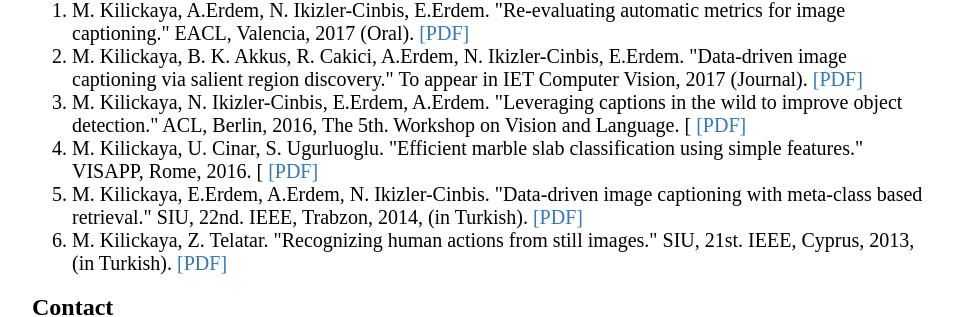
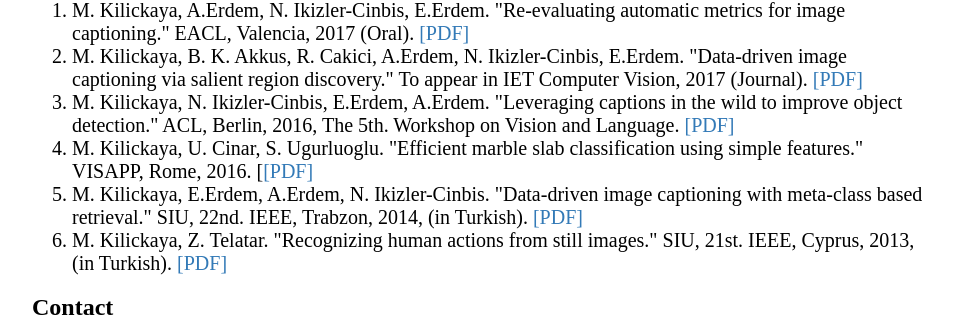
Before and after one commit to kilickaya/kilickaya.github.io, a Jekyll site: the page built from index.html, in a window 1280 px wide. Shown: the part 926-1243 px from the top of the page, without its empty margins (160-1119 px from the left). Built offline with Jekyll 4.4.1, drawn with Linux system fonts in a browser that asks for light colours.

Commit message:
Update index.html

```diff
--- a/index.html
+++ b/index.html
@@ -21,11 +21,11 @@
 
 	<ol>
 	  <li style="font-size:20px">M. Kilickaya, A.Erdem, N. Ikizler-Cinbis, E.Erdem. "Re-evaluating automatic metrics for image captioning." EACL, Valencia, 2017 (Oral). <a href="https://arxiv.org/pdf/1612.07600">[PDF]</a></li>
-	  <li style="font-size:20px">M. Kilickaya, B. K. Akkus, R. Cakici, A.Erdem, N. Ikizler-Cinbis, E.Erdem. "Data-driven image captioning via salient region discovery."  To appear in IET Computer Vision, 2017 (Journal). <a href="http://digital-library.theiet.org/content/journals/10.1049/iet-cvi.2016.0286"> [PDF]</a></li>
-	  <li style="font-size:20px">M. Kilickaya, N. Ikizler-Cinbis, E.Erdem, A.Erdem. "Leveraging captions in the wild to improve object detection." ACL, Berlin, 2016, The 5th. Workshop on Vision and Language. [<a href="https://www.aclweb.org/anthology/W/W16/W16-3204.pdf"> [PDF]</a></li>
-	  <li style="font-size:20px">M. Kilickaya, U. Cinar, S. Ugurluoglu. "Efficient marble slab classification using simple features." VISAPP, Rome, 2016. [<a href="http://www.scitepress.org/DigitalLibrary/PublicationsDetail.aspx?ID=4dN32E92EKw%3d&t=1"> [PDF]</a></li>
-	  <li style="font-size:20px">M. Kilickaya, E.Erdem, A.Erdem, N. Ikizler-Cinbis. "Data-driven image captioning with meta-class based retrieval." SIU, 22nd. IEEE, Trabzon, 2014, (in Turkish). <a href="http://web.cs.hacettepe.edu.tr/~aykut/papers/captiontransferbymetaclass.pdf"> [PDF]</a></li>
-	  <li style="font-size:20px">M. Kilickaya, Z. Telatar. "Recognizing human actions from still images." SIU, 21st. IEEE, Cyprus, 2013, (in Turkish). <a href="http://ieeexplore.ieee.org/abstract/document/6531181/?reload=true"> [PDF]</a></li>
+	  <li style="font-size:20px">M. Kilickaya, B. K. Akkus, R. Cakici, A.Erdem, N. Ikizler-Cinbis, E.Erdem. "Data-driven image captioning via salient region discovery."  To appear in IET Computer Vision, 2017 (Journal). <a href="http://digital-library.theiet.org/content/journals/10.1049/iet-cvi.2016.0286">[PDF]</a></li>
+	  <li style="font-size:20px">M. Kilickaya, N. Ikizler-Cinbis, E.Erdem, A.Erdem. "Leveraging captions in the wild to improve object detection." ACL, Berlin, 2016, The 5th. Workshop on Vision and Language. <a href="https://www.aclweb.org/anthology/W/W16/W16-3204.pdf">[PDF]</a></li>
+	  <li style="font-size:20px">M. Kilickaya, U. Cinar, S. Ugurluoglu. "Efficient marble slab classification using simple features." VISAPP, Rome, 2016. [<a href="http://www.scitepress.org/DigitalLibrary/PublicationsDetail.aspx?ID=4dN32E92EKw%3d&t=1">[PDF]</a></li>
+	  <li style="font-size:20px">M. Kilickaya, E.Erdem, A.Erdem, N. Ikizler-Cinbis. "Data-driven image captioning with meta-class based retrieval." SIU, 22nd. IEEE, Trabzon, 2014, (in Turkish). <a href="http://web.cs.hacettepe.edu.tr/~aykut/papers/captiontransferbymetaclass.pdf">[PDF]</a></li>
+	  <li style="font-size:20px">M. Kilickaya, Z. Telatar. "Recognizing human actions from still images." SIU, 21st. IEEE, Cyprus, 2013, (in Turkish). <a href="http://ieeexplore.ieee.org/abstract/document/6531181/?reload=true">[PDF]</a></li>
 	</ol>
 
         <h2> Contact </h2>
```
